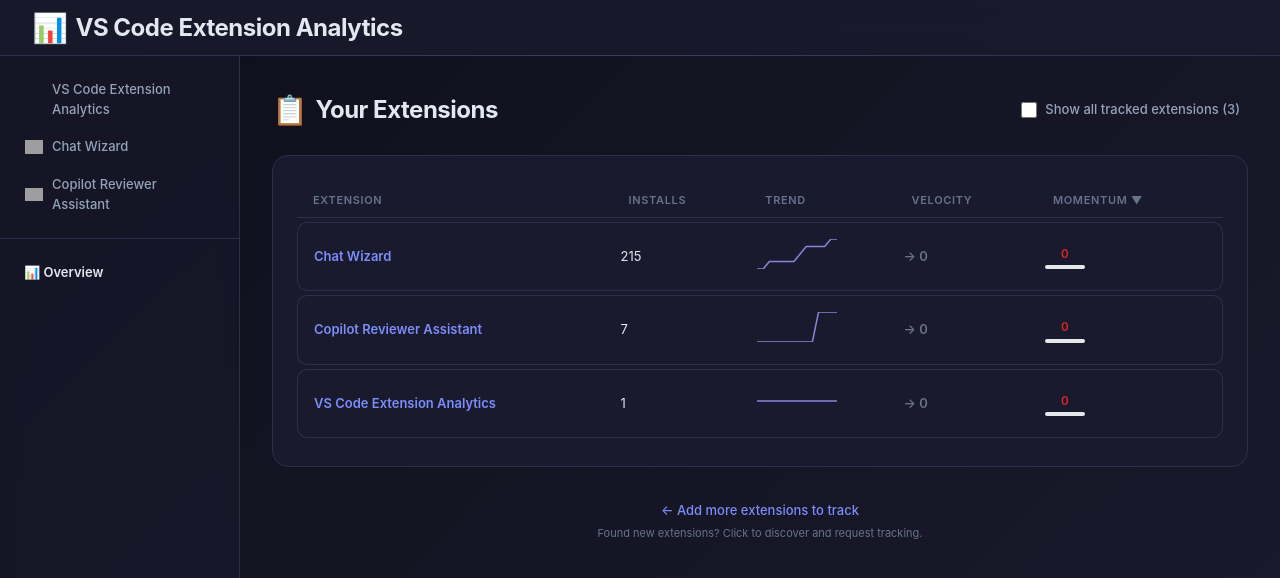
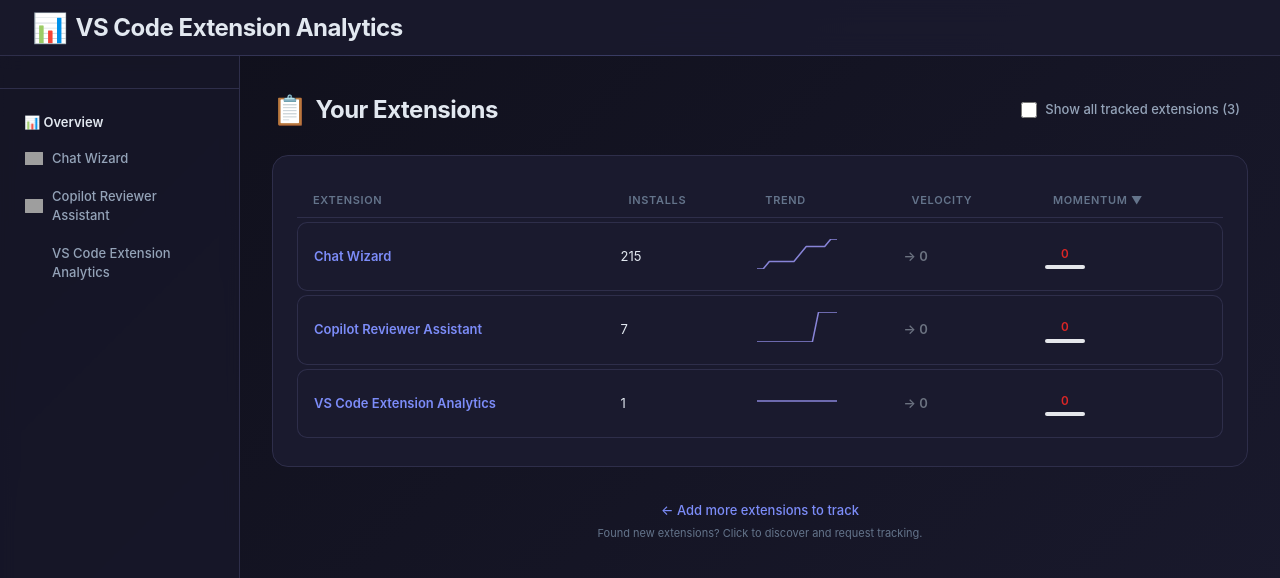
Before and after one commit to Veverke/vscode-extension-analytics, a React (Vite) app: page /#/overview in a window 1280 px wide. Shown: the top 578 px of the page. Built offline with nearby package versions, Linux system fonts and the light colour scheme; grey boxes are pictures that could not be loaded.

Commit message:
sorted list + overview at the top

```diff
--- a/src/components/Layout.tsx
+++ b/src/components/Layout.tsx
@@ -6,6 +6,10 @@
 export default function Layout() {
   const extensions = useExtensionsContext()
   const { username, clearUsername } = useUser()
+
+  const sortedExtensions = [...extensions].sort((a, b) =>
+    a.displayName.localeCompare(b.displayName, undefined, { sensitivity: 'base' })
+  )
 
   return (
     <div className="app">
@@ -30,8 +34,13 @@
       <div className="app__body">
         {extensions.length > 0 && (
           <nav className="app__sidebar" aria-label="Extension navigation">
+            <div className="sidebar__overview-link">
+              <NavLink to="/overview" className="sidebar__link">
+                📊 Overview
+              </NavLink>
+            </div>
             <ul className="sidebar__list">
-              {extensions.map(ext => (
+              {sortedExtensions.map(ext => (
                 <li key={ext.id} className="sidebar__item">
                   <NavLink
                     to={`/extension/${ext.id}`}
@@ -57,11 +66,6 @@
                 </li>
               ))}
             </ul>
-            <div className="sidebar__overview-link">
-              <NavLink to="/overview" className="sidebar__link">
-                📊 Overview
-              </NavLink>
-            </div>
           </nav>
         )}
         <main className="app__main">
```
